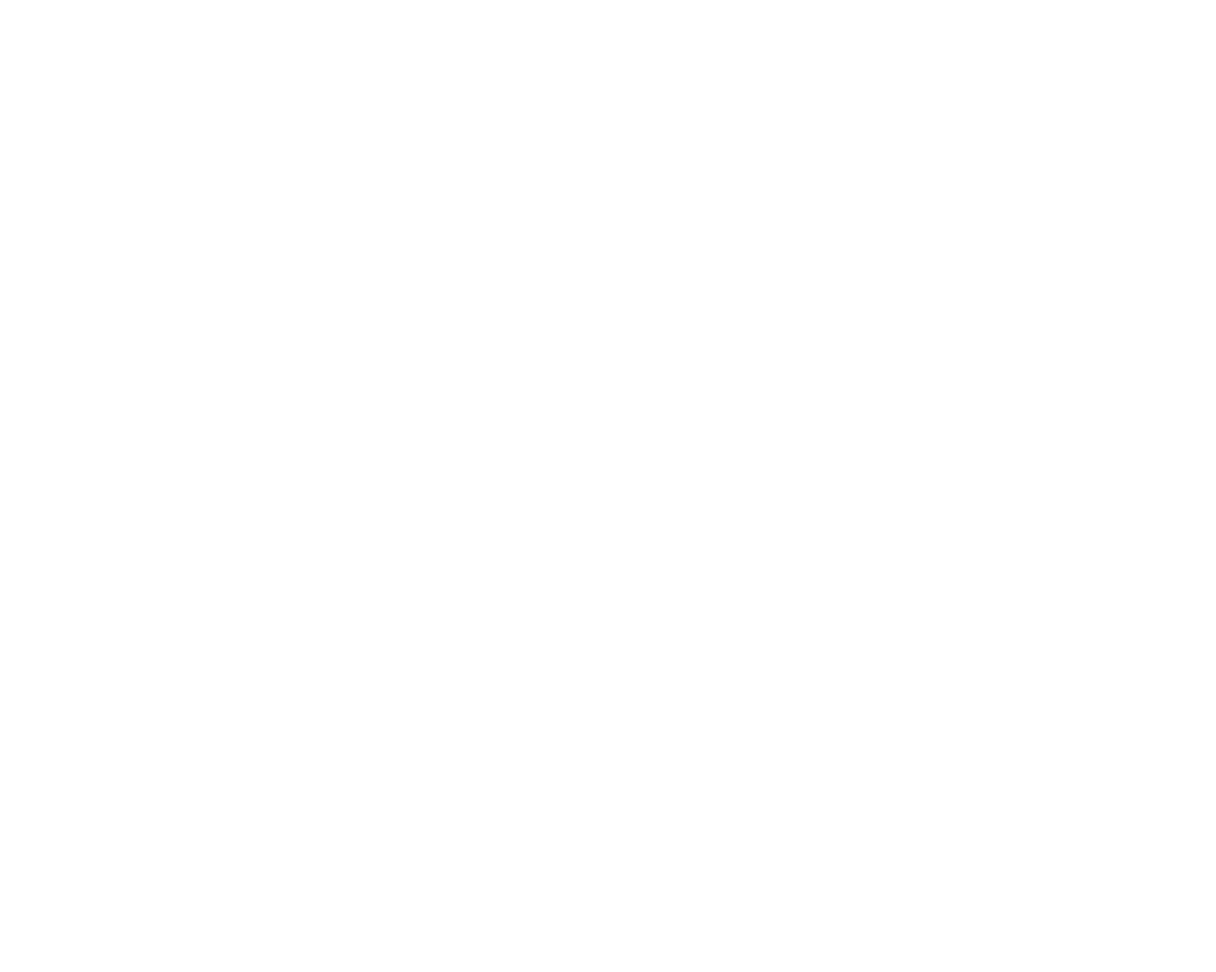
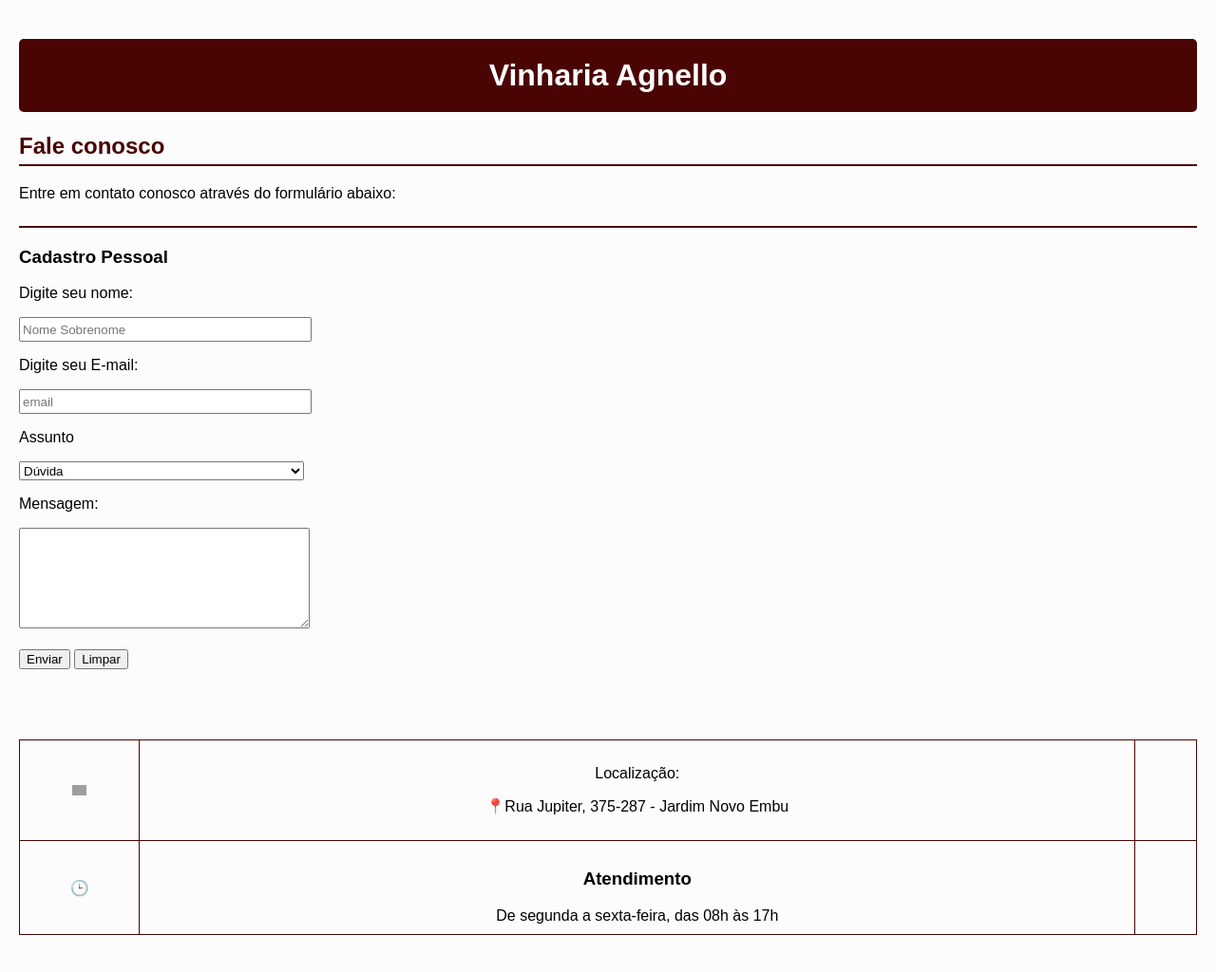
Before and after one commit to lipex459-dev/vinharia-agnello, a plain HTML site: page src/pages/contato.html in a window 1280 px wide. Shown: the whole page at 95% size. Before the commit the page ends 800 px from the top, so only its background shows below. Drawn offline with Linux system fonts and the light colour scheme; grey boxes are pictures that could not be loaded.

Commit message:
Criando página contato com formulário

```diff
--- a/src/pages/contato.html
+++ b/src/pages/contato.html
@@ -3,9 +3,64 @@
 <head>
     <meta charset="UTF-8">
     <meta name="viewport" content="width=device-width, initial-scale=1.0">
-    <title>Document</title>
+    <title>Fale Conosco - Vinheria Agnello</title>
+    <link rel="stylesheet" href="../css/style.css">
 </head>
 <body>
+    <h1>Vinharia Agnello</h1>
+    <h2>Fale conosco</h2>
+    <p>Entre em contato conosco através do formulário abaixo:<p>
+    <h2></h2>
 
+<form action="">
+    <h3>Cadastro Pessoal</h3>
+
+    <p>Digite seu nome:</p>
+    <label for="nome_sobrenome"></label>
+    <input type="text" name="nome_sobrenome" placeholder="Nome Sobrenome" style="width: 300px; height: 20px">
+
+    <p>Digite seu E-mail:</p>
+    <label for="email"></label>
+    <input type="text" name="email" placeholder="email" style="width: 300px; height: 20px">
+
+    <p>Assunto</p>
+    <select name="Assunto" style="width: 300px; height: 20px">
+        <option value="d">Dúvida</option>
+        <option value="r">Reclamação</option>
+        <option value="e">Elogio</option>
+        <option value="s">Sugestão</option>
+        <option value="o">Outro</option>
+
+
+    </select>
+    <p>Mensagem:</p>
+    <textarea name="mensagem" style="width: 300px; height: 100px"></textarea>
+
+    <br><br>
+
+    <button type="submit">Enviar</button>
+    <button type="reset">Limpar</button>
+</form>
+
+<br><br><br>
+<table>
+    <tr>
+        <td><a href="https://www.google.com/maps/dir//Rua+Jupiter,+375+-+Jardim+Novo+Embu,+Embu+das+Artes+-+SP,+06840-100/@-23.6513694,-46.8642383,17z/data=!4m9!4m8!1m0!1m5!1m1!1s0x94cfab7662f0b161:0x6c39eedc6d09250f!2m2!1d-46.8616895!2d-23.6509319!3e2?entry=ttu&g_ep=EgoyMDI2MDMyNC4wIKXMDSoASAFQAw%3D%3D" target="_blank">
+        <img src="https://logo-teka.com/wp-content/uploads/2025/07/google-maps-sign-logo.svg" alt="logo da vinharia agnello" width="15px">
+    </a></td>
+        <td>
+    <p>Localização:<p>
+    <p>📍Rua Jupiter, 375-287 - Jardim Novo Embu</p>
+        <td>
+    </tr>
+
+    <tr>
+    <td>🕒</td>
+        <td>
+        <h3>Atendimento</h3>
+        De segunda a sexta-feira, das 08h às 17h
+    </td>
+    </tr>
+    <table>
 </body>
 </html>
```
